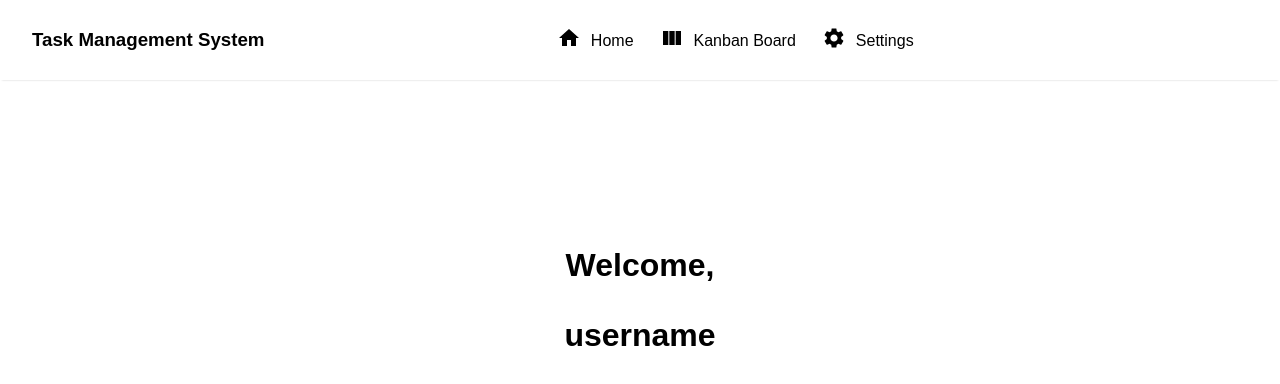
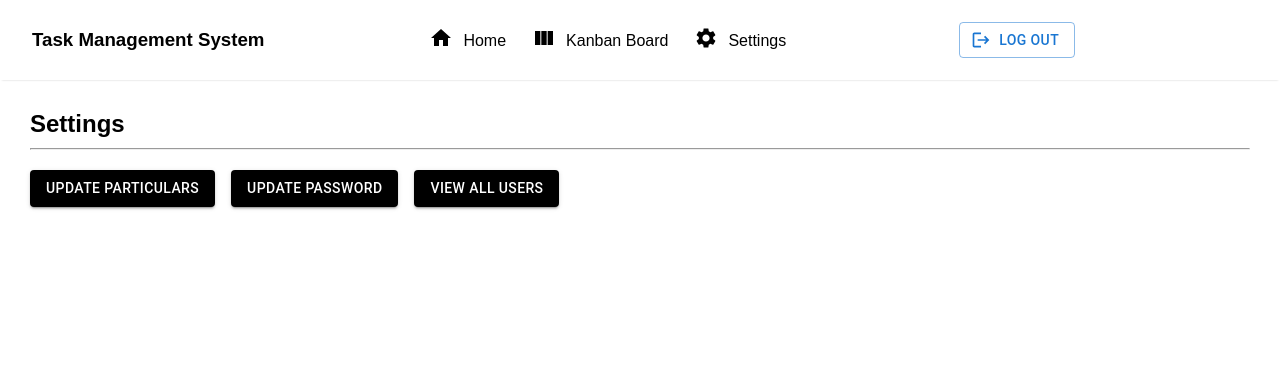
Before and after one commit to FionaSeahShuHui/Task-Management-System, a React (Create React App) app in the folder frontend/: page /settings in a window 1280 px wide. Shown: the top 384 px of the page. Built offline with nearby package versions, Linux system fonts and the light colour scheme.

Commit message:
Settings Screen

```diff
--- a/frontend/src/App.js
+++ b/frontend/src/App.js
@@ -1,13 +1,18 @@
-import NavigationBar from "./Components/NavigationBar/NavigationBar";
+import * as React from "react";
+import { BrowserRouter as Router, Route, Routes } from "react-router-dom";
+
+import LoginScreen from "./Screen/LoginScreen/LoginScreen";
 import HomeScreen from "./Screen/HomeScreen/HomeScreen";
+import SettingsScreen from "./Screen/SettingsScreen/SettingsScreen";
 
-function App() {
-  return (
-    <div>
-      {/* <LoginScreen /> */}
-      <HomeScreen />
-    </div>
-  );
-}
+const App = () => (
+  <Router>
+    <Routes>
+      <Route exact path="/" element={<LoginScreen />} />
+      <Route exact path="/home" element={<HomeScreen />} />
+      <Route exact path="/settings" element={<SettingsScreen />} />
+    </Routes>
+  </Router>
+);
 
 export default App;
--- a/frontend/src/Components/NavigationBar/NavigationBar.css
+++ b/frontend/src/Components/NavigationBar/NavigationBar.css
@@ -23,7 +23,7 @@ nav a {
 }
 
 nav a:hover {
-  color: grey;
+  color: #24a0ed;
 }
 
 header .nav-btn {
--- a/frontend/src/Components/NavigationBar/NavigationBar.js
+++ b/frontend/src/Components/NavigationBar/NavigationBar.js
@@ -4,8 +4,9 @@ import MenuIcon from "@mui/icons-material/Menu";
 import HomeIcon from "@mui/icons-material/Home";
 import SettingsIcon from "@mui/icons-material/Settings";
 import ViewColumnIcon from "@mui/icons-material/ViewColumn";
-
+import LogoutIcon from "@mui/icons-material/Logout";
 import "./NavigationBar.css";
+import { Button } from "@mui/material";
 
 function NavigationBar() {
   const navRef = useRef();
@@ -27,7 +28,7 @@ function NavigationBar() {
             <ViewColumnIcon sx={{ m: -0.5, marginRight: "10px" }} />
             Kanban Board
           </a>
-          <a href="/home">
+          <a href="/settings">
             <SettingsIcon sx={{ m: -0.5, marginRight: "10px" }} />
             Settings
           </a>
@@ -35,6 +36,10 @@ function NavigationBar() {
             <CloseIcon />
           </button>
         </nav>
+        <Button variant="outlined" startIcon=<LogoutIcon />>
+          {" "}
+          Log Out
+        </Button>
         <button className="nav-btn" onClick={showNavBar}>
           <MenuIcon />
         </button>
--- /dev/null
+++ b/frontend/src/Screen/SettingsScreen/SettingsScreen.js
@@ -0,0 +1,32 @@
+import NavigationBar from "../../Components/NavigationBar/NavigationBar";
+import Button from "@mui/material/Button";
+import Stack from "@mui/material/Stack";
+import FiberManualRecordIcon from "@mui/icons-material/FiberManualRecord";
+import AccountCircleIcon from "@mui/icons-material/AccountCircle";
+
+function SettingsScreen() {
+  return (
+    <div>
+      <NavigationBar />
+      <div style={{ margin: "30px", marginTop: "30px" }}>
+        <h2>Settings</h2>
+        <hr style={{ marginTop: "10px" }} />
+        <div style={{ marginTop: "20px" }}>
+          <Stack direction="row" spacing={2}>
+            <Button variant="contained" style={{ background: "black" }}>
+              Update Particulars
+            </Button>
+            <Button variant="contained" style={{ background: "black" }}>
+              Update Password
+            </Button>
+            <Button variant="contained" style={{ background: "black" }}>
+              View All Users
+            </Button>
+          </Stack>
+        </div>
+      </div>
+    </div>
+  );
+}
+
+export default SettingsScreen;
```
